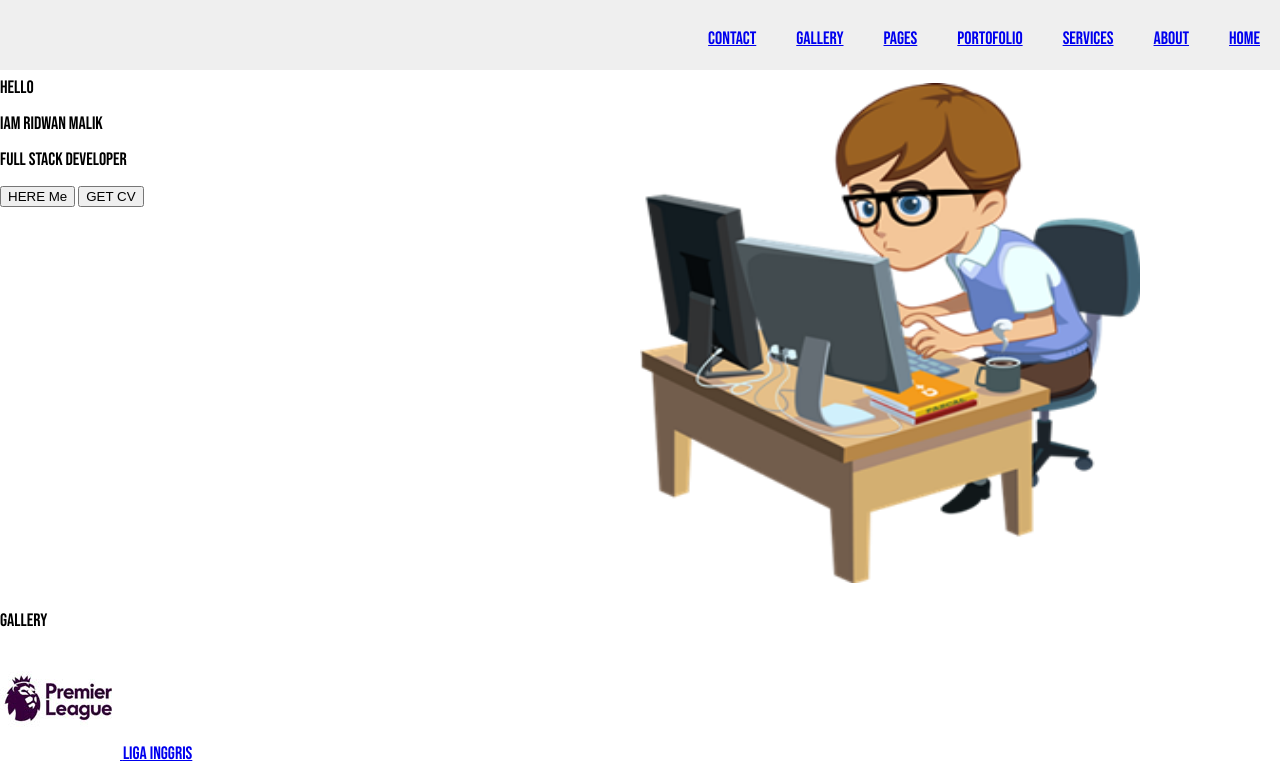
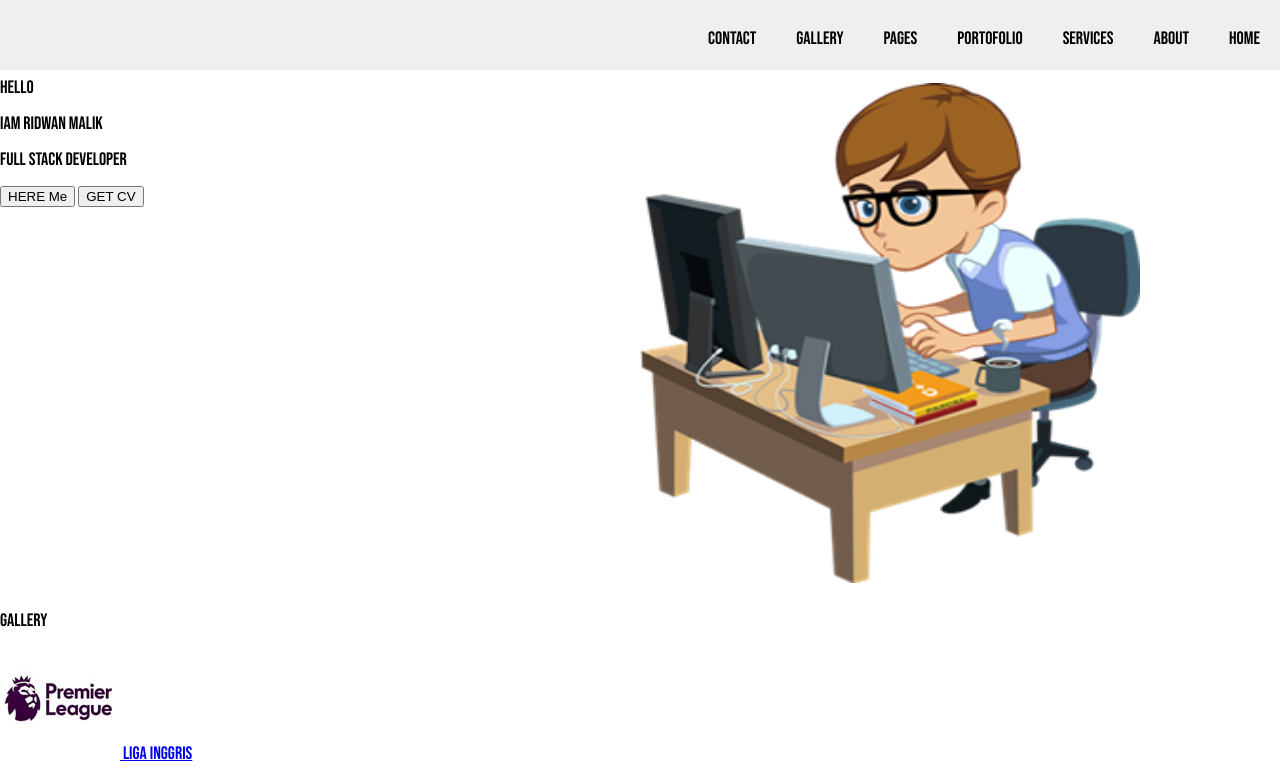
Before and after one commit to MalikZone/portofolio, a plain HTML site: page index.html in a window 1280 px wide. Shown: the top 769 px of the page. Drawn offline with Linux system fonts and the light colour scheme.

Commit message:
membuat hover

```diff
--- a/css/style.css
+++ b/css/style.css
@@ -1,11 +1,11 @@
 @font-face{
-  font-family: 'BebasNeue';
+  font-family: 'neue';
   src: url(../fonts/BebasNeue-Regular.woff) format('woff');
 }
 
 /* style utama */
 body{
-  font: 18px/36px 'BebasNeue', 'Arial Narrow', arial, sans-serif;
+  font: 18px/36px 'neue', 'Arial Narrow', arial, sans-serif;
   background-color: white;
 }
 
@@ -37,6 +37,21 @@ header ul li{
   border-right: 1px;
 }
 
+header ul li a{
+  color: black;
+  text-decoration: none;
+}
+
+header ul li:hover{
+  color: white;
+  text-decoration: none;
+}
+
+header ul li a:hover{
+  color: white;
+  text-decoration: none;
+}
+
 header #gambar2{
   padding-top: 1%;
   float: right;
```
